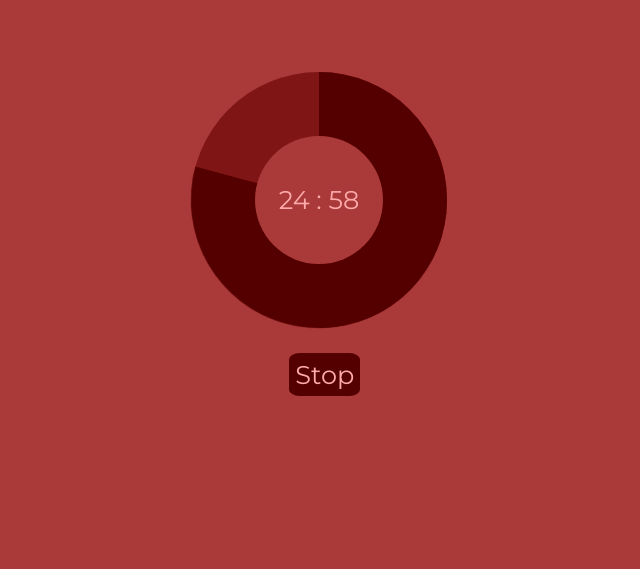
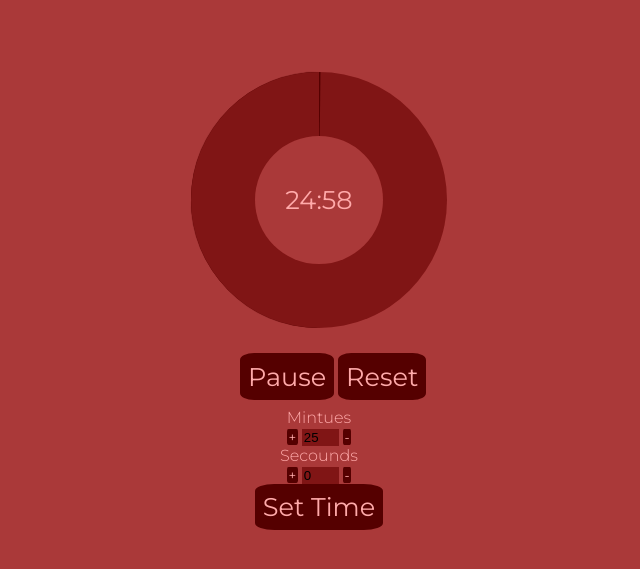
Before and after one commit to nchristian777/Pomodoro_Clock, a plain HTML site: page index.html in a window 1280 px wide. Both pictures are taken after a click on the button "Start". Shown: the part 197-766 px from the top of the page, without its empty margins (321-961 px from the left). Drawn offline with Linux system fonts and the light colour scheme.

Commit message:
added basic timer functionality

```diff
--- a/index.html
+++ b/index.html
@@ -10,11 +10,11 @@
     <h1>Pomodoro</h1>
   </div>
   <div class="timerPie">
-    <div class="spinner pie">
+    <div class="spinner pie" id="spinner">
     </div>
-    <div class="filler pie">
+    <div class="filler pie" id="filler">
     </div>
-    <div class="mask">
+    <div class="mask" id="mask">
     </div>
     <div class="innerCircle">
       <div class="timer" id="timerDisplay">
@@ -23,7 +23,35 @@
     </div>
   </div>
   <div class="timerWrapper">
-    <button type="button" id="timerButton" >Start</button>
+    <div class="timerControlsWrapper">
+      <div class="controlButtonWrapper">
+        <button type="button" class="controlButton" id="timerButton" >Start</button>
+        <button type="button" class="controlButton" id="timerResetButton" >Reset</button>
+      </div>
+      <div class="setWrapper">
+        <div class="minuteWapper">
+          <div class="incrementLables">
+            Mintues
+          </div>
+          <div class="incrementControl">
+            <button type="button" class="incrementButton" id="minuteIncrement">+</button>
+            <input type="number" id="Minutes" min="0" max="60" value="25">
+            <button type="button" class="incrementButton" id="minuteDecrement">-</button>
+          </div>
+        </div>
+        <div class="secoundWapper">
+          <div class="incrementLables">
+            Secounds
+          </div>
+          <div class="incrementControl">
+            <button type="button" class="incrementButton" id="secoundIncrement">+</button>
+            <input type="number" id="Secounds" min="0" max="59" value="0">
+            <button type="button" class="incrementButton" id="secoundDecrement">-</button>
+          </div>
+        </div>
+      </div>
+      <button type="button" class="controlButton" id="setButton" >Set Time</button>
+    </div>
   </div>
 </body>
 </html>
--- a/scripts.js
+++ b/scripts.js
@@ -4,22 +4,29 @@ class Timer {
   constructor(minutes, secounds) {
     this.minutes = minutes;
     this.secounds = secounds;
+    this.initialMinutes = minutes;
+    this.initialSecounds = secounds;
+    this.animationSecounds = (this.minutes * 60) + secounds;
     this.started = false;
     this.time = null;
+    this.timerDisplay = document.getElementById('timerDisplay');
+  }
+
+  updateDisplay() {
+    this.timerDisplay.innerHTML = `${this.minutes}:${this.secounds}`;
   }
 
   countDown() {
-    const timerDisplay = document.getElementById('timerDisplay');
     if (this.started === true) {
       if (this.secounds > 0) {
         this.secounds -= 1;
-        timerDisplay.innerHTML = `${this.minutes} : ${this.secounds}`;
+        this.updateDisplay();
       } else if (this.minutes > 0) {
         this.secounds = 59;
         this.minutes -= 1;
-        timerDisplay.innerHTML = `${this.minutes} : ${this.secounds}`;
+        this.updateDisplay();
       } else {
-        timerDisplay.innerHTML = 'Done';
+        this.timerDisplay.innerHTML = 'Done';
         this.started = false;
       }
     }
@@ -28,11 +35,31 @@ class Timer {
   start() {
     this.started = true;
     this.time = setInterval(this.countDown.bind(this), 1000);
+    document.getElementById('spinner').style['animation-duration'] = `${this.animationSecounds}s`;
+    document.getElementById('filler').style['animation-duration'] = `${this.animationSecounds}s`;
+    document.getElementById('mask').style['animation-duration'] = `${this.animationSecounds}s`;
+    document.getElementById('spinner').style.webkitAnimationPlayState = 'running';
+    document.getElementById('filler').style.webkitAnimationPlayState = 'running';
+    document.getElementById('mask').style.webkitAnimationPlayState = 'running';
   }
 
-  stop() {
+  reset() {
     this.started = false;
     clearInterval(this.time);
+    this.secounds = this.initialSecounds;
+    this.minutes = this.initialMinutes;
+    this.updateDisplay();
+    document.getElementById('spinner').style.webkitAnimationPlayState = 'paused';
+    document.getElementById('filler').style.webkitAnimationPlayState = 'paused';
+    document.getElementById('mask').style.webkitAnimationPlayState = 'paused';
+  }
+
+  pause() {
+    this.started = false;
+    clearInterval(this.time);
+    document.getElementById('spinner').style.webkitAnimationPlayState = 'paused';
+    document.getElementById('filler').style.webkitAnimationPlayState = 'paused';
+    document.getElementById('mask').style.webkitAnimationPlayState = 'paused';
   }
 }
 
@@ -40,17 +67,75 @@ class Timer {
 function startTimer() {
   const button = document.getElementById('timerButton');
   if (button.innerHTML === 'Start') {
-    button.innerHTML = 'Stop';
-    sessionTimer = new Timer(25, 0);
+    button.innerHTML = 'Pause';
+    if (!sessionTimer) { sessionTimer = new Timer(25, 0); }
+    sessionTimer.updateDisplay();
     sessionTimer.start();
+  } else if (button.innerHTML === 'Pause') {
+    button.innerHTML = 'Resume';
+    sessionTimer.pause();
   } else {
-    button.innerHTML = 'Start';
-    sessionTimer.stop();
+    button.innerHTML = 'Pause';
+    sessionTimer.start();
   }
+}
+
+function restartAnimation(element) {
+  const elementId = document.getElementById(element);
+  elementId.style.animation = 'none';
+  elementId.offsetHeight = elementId.offsetHeight;
+  elementId.style.animation = null;
+}
+
+function resetTimer() {
+  sessionTimer.reset();
+  document.getElementById('timerButton').innerHTML = 'Start';
+  restartAnimation('spinner');
+  restartAnimation('filler');
+  restartAnimation('mask');
+  document.getElementById('spinner').style.webkitAnimationPlayState = 'paused';
+  document.getElementById('filler').style.webkitAnimationPlayState = 'paused';
+  document.getElementById('mask').style.webkitAnimationPlayState = 'paused';
+}
+
+function changeTimer(selected) {
+  if (selected.target !== selected.currentTarget) {
+    switch (selected.target.id) {
+      case 'minuteIncrement':
+        document.getElementById('Minutes').stepUp();
+        break;
+      case 'secoundIncrement':
+        document.getElementById('Secounds').stepUp();
+        break;
+      case 'minuteDecrement':
+        document.getElementById('Minutes').stepDown();
+        break;
+      case 'secoundDecrement':
+        document.getElementById('Secounds').stepDown();
+        break;
+      default:
+        break;
+    }
+  }
+  selected.stopPropagation();
+}
+
+function setTimer() {
+  const inputSecounds = document.getElementById('Secounds').value;
+  const inputMinutes = document.getElementById('Minutes').value;
+  sessionTimer = new Timer(inputMinutes, inputSecounds);
+  sessionTimer.updateDisplay();
+  resetTimer();
 }
 
 function init() {
   document.getElementById('timerButton').addEventListener('click', startTimer);
+  document.getElementById('timerResetButton').addEventListener('click', resetTimer);
+  document.getElementById('setButton').addEventListener('click', setTimer);
+  document.querySelector('.setWrapper').addEventListener('click', changeTimer);
+  document.getElementById('spinner').style.webkitAnimationPlayState = 'paused';
+  document.getElementById('filler').style.webkitAnimationPlayState = 'paused';
+  document.getElementById('mask').style.webkitAnimationPlayState = 'paused';
 }
 
 window.addEventListener('load', init);
--- a/style.css
+++ b/style.css
@@ -41,7 +41,10 @@ body {
   border-radius: 100% 0 0 100% / 50% 0 0 50%;
   z-index: 200;
   border-right: none;
-  animation: rota 10s linear infinite;
+  animation-name: rota;
+  animation-timing-function: linear;
+  animation-iteration-count:1;
+  animation-duration: 1500s;
   right:50%;
 }
 
@@ -49,7 +52,10 @@ body {
   border-radius: 0 100% 100% 0 / 0 50% 50% 0;
   z-index: 100;
   border-left: none;
-  animation: fill 10s steps(1, end) infinite;
+  animation-name: fill;
+  animation-timing-function: steps(1, end);
+  animation-iteration-count:1;
+  animation-duration: 1500s;
   left: 50%;
   opacity: 0;
 }
@@ -61,7 +67,10 @@ body {
   z-index: 300;
   opacity: 1;
   background: inherit;
-  animation: mask 10s steps(1, end) infinite;
+  animation-name: mask;
+  animation-timing-function: steps(1, end);
+  animation-iteration-count: 1;
+  animation-duration: 1500s;
   border-radius: 100% 0 0 100% / 50% 0 0 50%;
 }
 
@@ -79,28 +88,42 @@ body {
   text-align:center;
 }
 
-
-
 .timerWrapper {
   display: inline-block;
   text-align:center;
   font-family: 'Montserrat', sans-serif;
   font-weight:300;
-  white-space: nowrap;
   box-sizing: border-box;
   margin-top:2%;
+  width:25%;
 }
 
 .timerWrapper button {
   display: inline-block;
-  font-size: 2vw;
   background-color:#550000;
   color: #FFAAAA;
   border: none;
   border-radius:15%;
   font-family: 'Montserrat', sans-serif;
   font-weight:400;
-  padding: 10%;
+}
+
+.timerControlsWrapper{
+  display:inline-block;
+  width: 50%;
+}
+.controlButtonWrapper{
+  white-space:nowrap;
+}
+.controlButton{
+  padding:5%;
+  font-size: 2vw;
+}
+
+.incrementButton{
+  padding:2%;
+  padding-top:0;
+  padding-bottom:0;
 }
 
 .timer {
@@ -116,8 +139,39 @@ body {
   top:50%;
   transform: translate(-50%, -50%);
   position:absolute;
-  white-space: nowrap;
 }
+
+.setWrapper {
+  color:#FFAAAA;
+  padding-top:5%;
+}
+
+
+.incrementLables {
+  display: inline-block;
+  width:50%;
+}
+
+.incrementControl{
+  display: inline-block;
+  width:50%;
+}
+
+input {
+  background-color: #801515;
+  border:none;
+  opacity: 1;
+}
+
+input[type=number]::-webkit-inner-spin-button,
+input[type=number]::-webkit-outer-spin-button {
+    -webkit-appearance: none;
+    -moz-appearance: none;
+    appearance: none;
+    margin: 0;
+}
+
+
 
 @keyframes rota {
   0%   { transform: rotate(0deg); }
```
